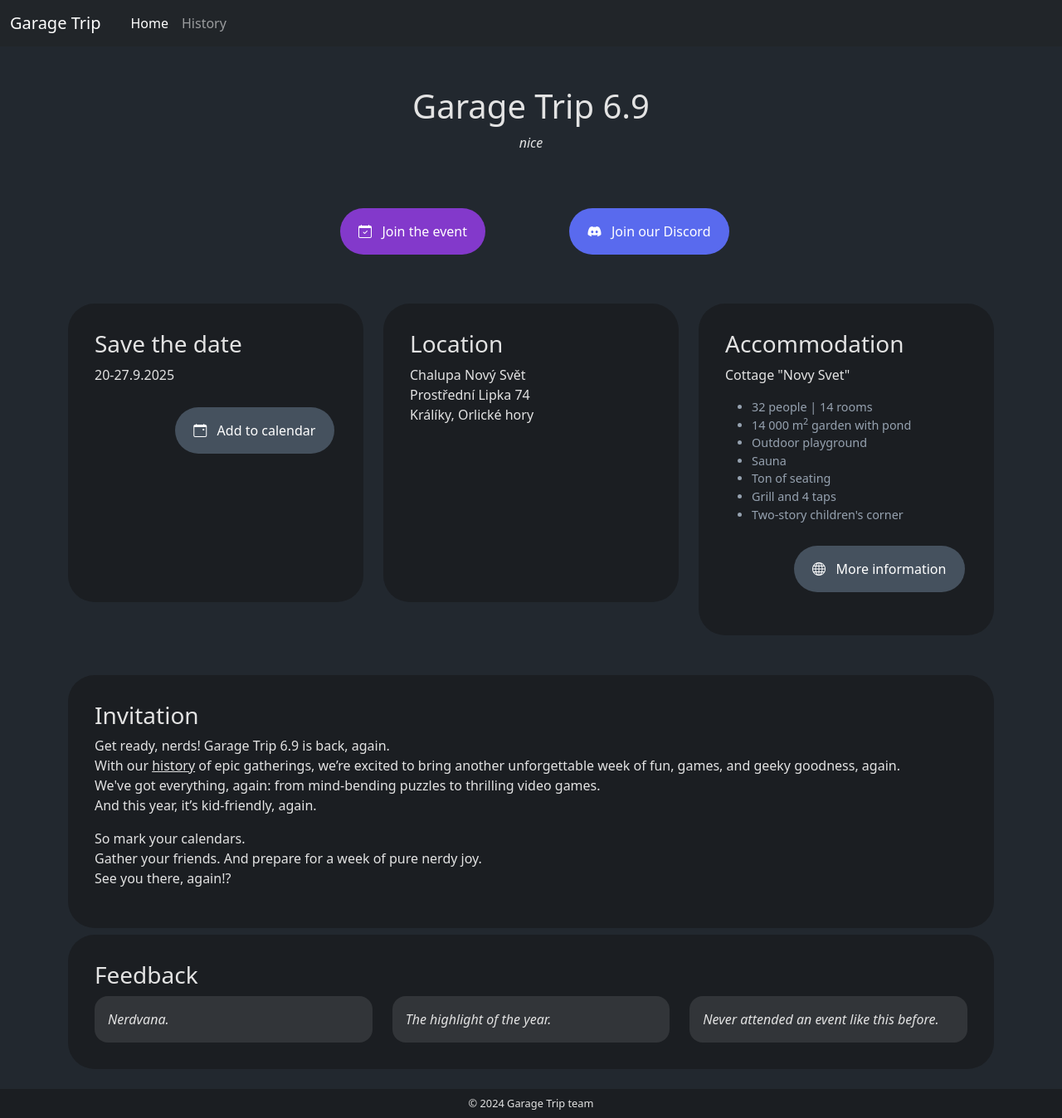
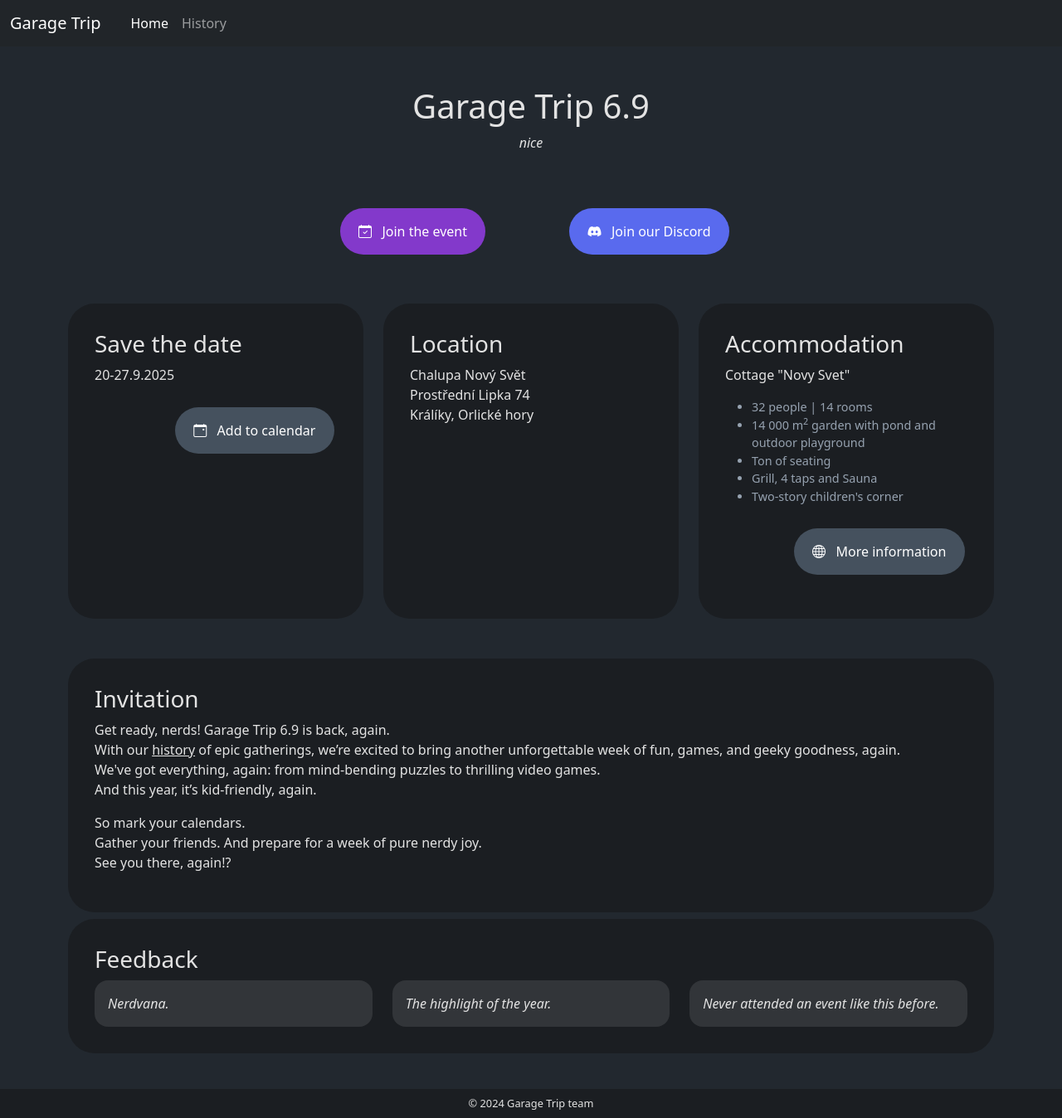
Before and after one commit to tivvit/garage-trip-web, a Jekyll site: the page built from index.html, in a window 1280 px wide and 1348 px high. Shown: the whole window at 83% size. Built offline with Jekyll 4.4.1, drawn with Linux system fonts in a browser that asks for light colours.

Commit message:
shorter accommodation description

```diff
--- a/assets/css/main.scss
+++ b/assets/css/main.scss
@@ -41,7 +41,7 @@ body {
 }
 
 .info-box {
-    min-height: 360px;
+    min-height: 380px;
 }
 
 .button {
--- a/index.html
+++ b/index.html
@@ -50,11 +50,9 @@ id: home
             <p>Cottage "Novy Svet"</p>
             <ul class="accommodation-features">
                 <li>32 people | 14 rooms</li>
-                <li>14 000 m<sup>2</sup> garden with pond</li>
-                <li>Outdoor playground</li>
-                <li>Sauna</li>
+                <li>14 000 m<sup>2</sup> garden with pond and outdoor playground</li>
                 <li>Ton of seating</li>
-                <li>Grill and 4 taps</li>
+                <li>Grill, 4 taps and Sauna</li>
                 <li>Two-story children's corner</li>
             </ul>
             <p class="mt-4 text-end"><a
```
Also changed, not shown: 3 other files.
